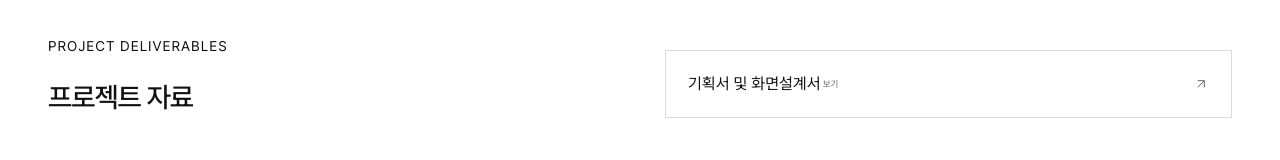
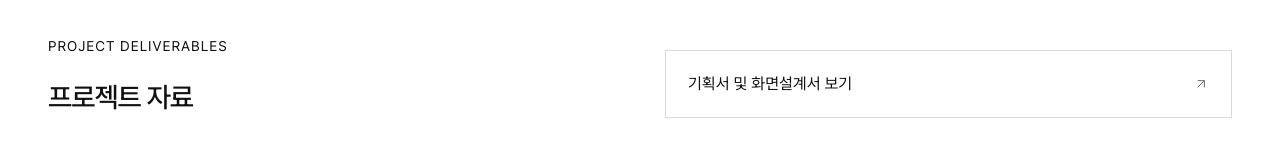
Before and after one commit to soohyun1212/han-soohyun-portfolio, a Next.js app: page /han-soohyun-portfolio/projects/aqui in a window 1280 px wide. Shown: the part 3631-3791 px from the top of the page. Built offline with nearby package versions, Linux system fonts and the light colour scheme.

Commit message:
Match detail page PDF view suffix typography to document title

```diff
--- a/src/app/globals.css
+++ b/src/app/globals.css
@@ -537,3 +537,6 @@ body { font-size: 16px; }
   .detail-page .deliverable-button > span:last-child { font-size: 14px; }
   .detail-page .project-pagination, .detail-page .pagination-disabled, .detail-page .project-pagination .project-list-link { font-size: 12px; }
 }
+
+/* Keep the PDF action suffix the same size and style as the deliverable title. */
+.detail-page .deliverable-button .pdf-view-word { font-family: inherit; font-size: inherit; color: inherit; }
```
